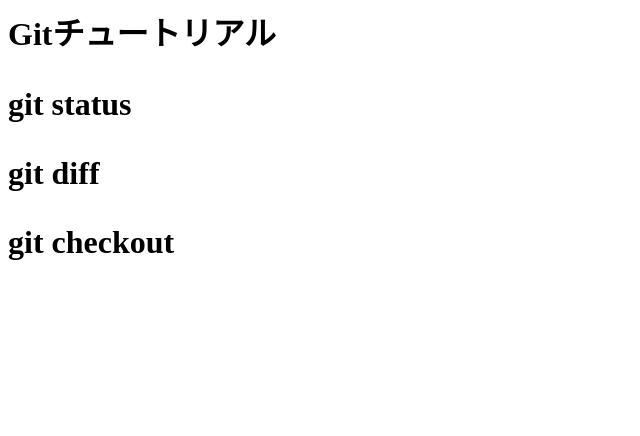
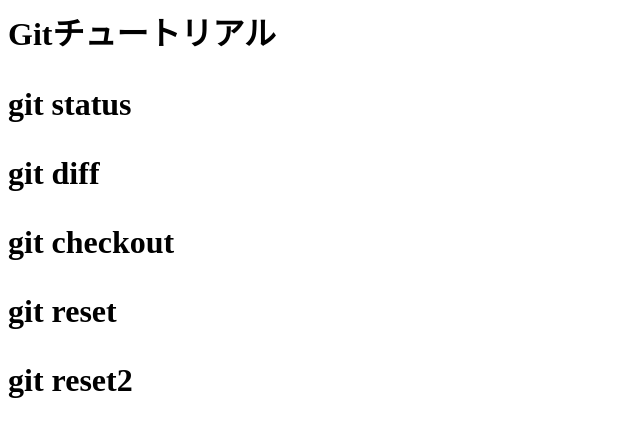
Before and after one commit to RiceLarge/git_tutorial, a plain HTML site: page index.html in a window 1280 px wide. Shown: the whole page, without its empty margins (0-640 px from the left). Drawn offline with Linux system fonts and the light colour scheme.

Commit message:
amendテストの取り消し

```diff
--- a/index.html
+++ b/index.html
@@ -2,3 +2,6 @@
 <p>git status</p>
 <p>git diff</p>
 <p>git checkout</p>
+<p>git reset</p>
+
+<p>git reset2</p>
```
